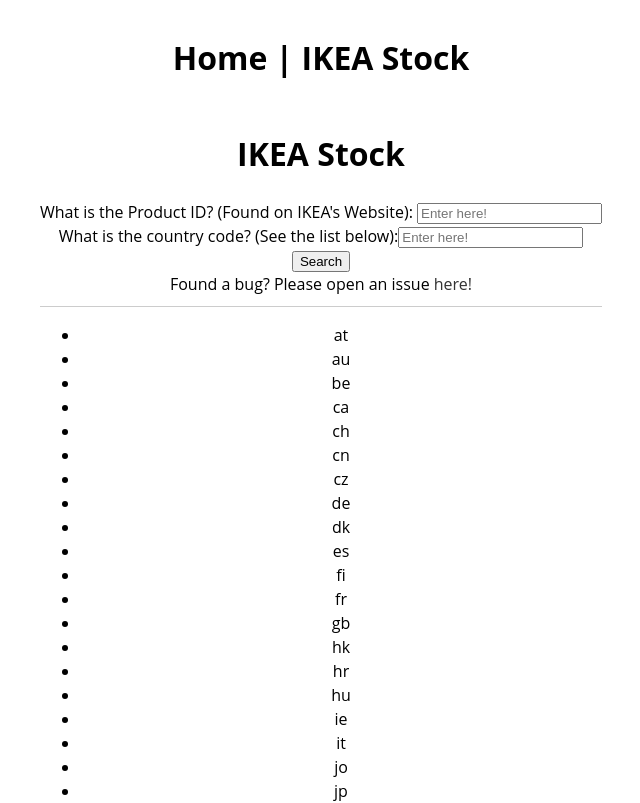
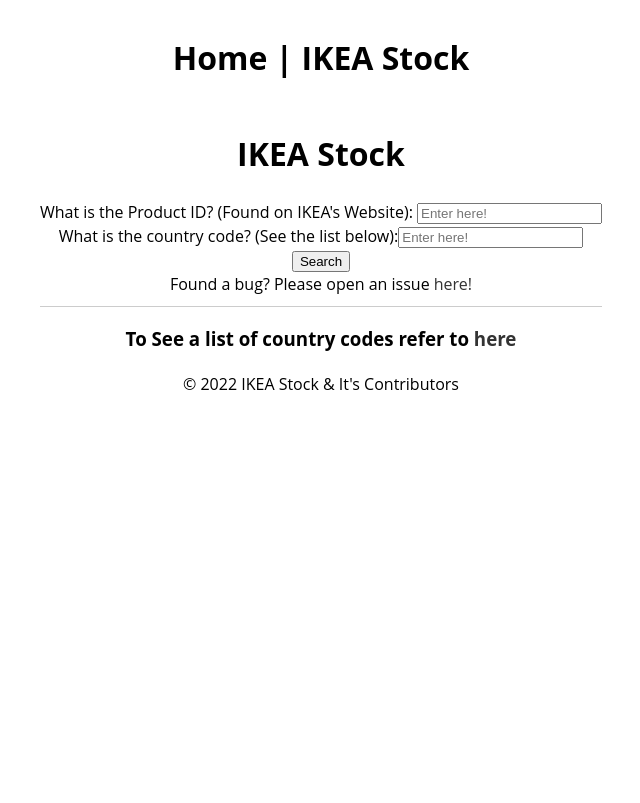
Before and after one commit to IkeaStock/website, a Next.js app: page / in a window 1280 px wide. Shown: the top 803 px of the page, without its empty margins (319-959 px from the left). Built offline with nearby package versions, Linux system fonts and the light colour scheme.

Commit message:
add code

```diff
--- a/pages/index.tsx
+++ b/pages/index.tsx
@@ -7,7 +7,6 @@
     console.log({productId: productId, country: country});
     window.location.href = `/${productId}?country=${country}`;
   }
-  const arrayOfCountries = ["at", "au", "be", "ca", "ch", "cn", "cz", "de", "dk", "es", "fi", "fr", "gb", "hk", "hr", "hu", "ie", "it", "jo", "jp", "kr", "kw", "lt", "my", "nl", "no", "pl", "pt", "qa", "ro", "ru", "sa", "se", "sg", "sk", "th", "tw", "us"]
   return (
     <Layout title="Home" headerContent={(
       <>
@@ -24,9 +23,7 @@
     Found a bug? Please open an issue <a href="https://github.com/IKEAStock/website/issues">here!</a>
     </>
     )}>
-      <ul>
-        {arrayOfCountries.map(country => <li key={country}>{country}</li>)}
-      </ul>
+      <h3>To See a list of country codes refer to <a href="https://github.com/IKEAStock/documentation/blob/main/countrycodes.md">here</a></h3>
     </Layout>
   )
 }
```
